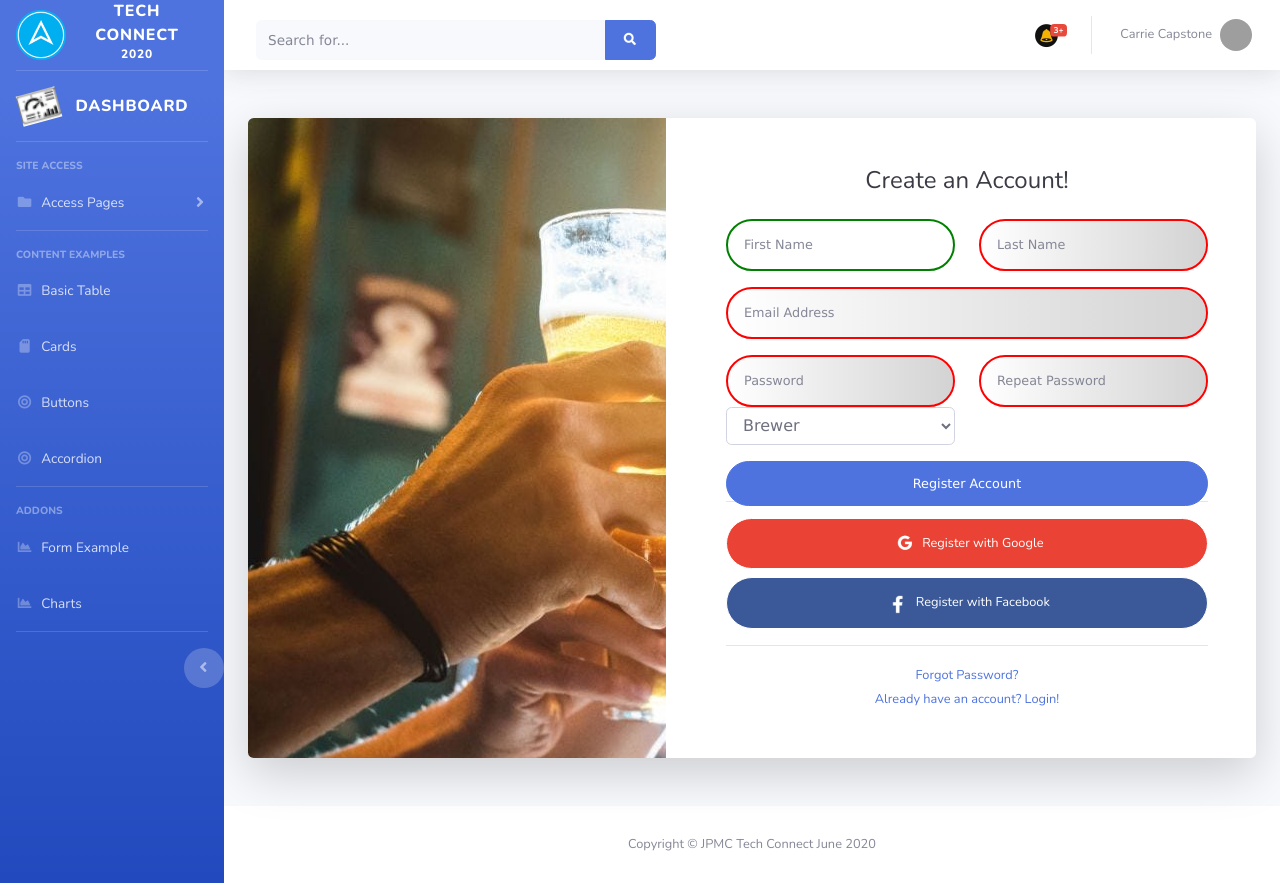
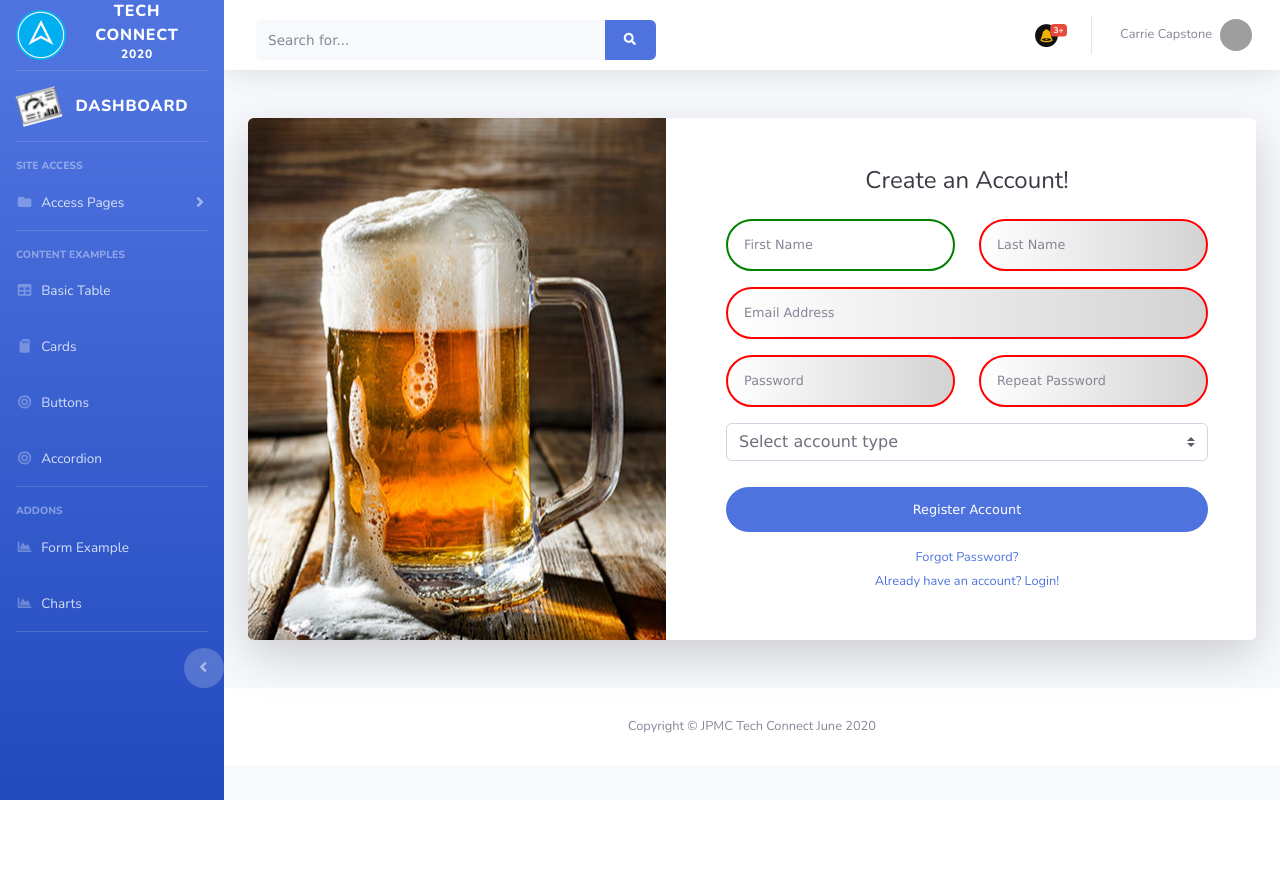
Before and after one commit to tarek-hamid/tech-elevator-capstone, a Java web app: template final-capstone-theme-1/mvc_java/src/main/webapp/WEB-INF/jsp/user/register.jsp in a window 1280 px wide. After the commit the page ends 800 px from the top, so only its background shows below. Run offline with Spring Boot 4, a stand-in JSP engine, Linux system fonts and the light colour scheme; the template is opened without the code that fills it, so the values that code supplies are empty; the project's own start-up code is not run, and a stand-in starts its controllers and pages; database files in the repository are not loaded; some libraries are stand-ins or nearby versions; grey boxes are pictures that could not be loaded.

Commit message:
Registration, login, forgot password pages complete

```diff
--- a/final-capstone-theme-1/mvc_java/src/main/webapp/WEB-INF/jsp/user/login.jsp
+++ b/final-capstone-theme-1/mvc_java/src/main/webapp/WEB-INF/jsp/user/login.jsp
@@ -41,14 +41,14 @@
                       Login
                     </button>
                     <br/><hr/>
-                    <a href="#" class="btn btn-google btn-user btn-block">
+                    <%--<a href="#" class="btn btn-google btn-user btn-block">
                       <c:url var="googleImageUrl" value="/img/googleRed.png" />
                       <img src="${googleImageUrl}" /> &nbsp;Register with Google
                     </a>
                     <a href="#" class="btn btn-facebook btn-user btn-block">
                       <c:url var="fbImageUrl" value="/img/facebook.png" />
                       <img src="${fbImageUrl}" /> &nbsp;Register with Facebook
-                    </a>
+                    </a>--%>
                   </form>
                   <hr>
                   <div class="text-center">
--- a/final-capstone-theme-1/mvc_java/src/main/webapp/WEB-INF/jsp/user/register.jsp
+++ b/final-capstone-theme-1/mvc_java/src/main/webapp/WEB-INF/jsp/user/register.jsp
@@ -10,7 +10,7 @@
       <div class="card-body p-0">
         <!-- Nested Row within Card Body -->
         <div class="row">
-          <div class="col-lg-5 d-none d-lg-block bg-register-image"></div>
+          <div class="col-lg-5 d-none d-lg-block bg-register-image "></div>
           <div class="col-lg-7">
             <div class="p-5">
               <div class="text-center">
@@ -46,27 +46,29 @@
                                 path="confirmPassword" name="confirmPassword" id="confirmPassword" placeholder="Repeat Password"/>
                     <form:errors path="confirmPassword" cssClass="error"/>
                   </div>
-                  <div class="col-sm-6">
-                  <form:select class="form-control" id="role" name="role" path="role" required="true">
-                    <option value="brewer">Brewer</option>
-                    <option value="beerLover">Beer Lover</option>
-                  </form:select>
-                  </div>
                 </div>
+                <div class="form-group">
+                      <form:select path="role" class="custom-select" required = "true">
+                            <option value="">Select account type</option>
+                            <option value="1">Beer Lover</option>
+                            <option value="2">Brewery</option>
+                      </form:select><br>
+                    <form:errors path="role" cssClass="error"/>
+                </div><br>
                 <button type="submit" class="btn btn-primary btn-user btn-block">
                   Register Account
                 </button>
-                <br/><hr/>
-                <a href="#" class="btn btn-google btn-user btn-block">
+<%--                <a href="#" class="btn btn-google btn-user btn-block">
                   <c:url var="googleImageUrl" value="/img/googleRed.png" />
                   <img src="${googleImageUrl}" /> &nbsp;Register with Google
                 </a>
                 <a href="#" class="btn btn-facebook btn-user btn-block">
                   <c:url var="fbImageUrl" value="/img/facebook.png" />
                   <img src="${fbImageUrl}" /> &nbsp;Register with Facebook
-                </a>
+                </a>--%>
               </form:form>
               <hr>
+              <br>
               <div class="text-center">
                 <a class="small" href="/forgot-password">Forgot Password?</a>
               </div>
--- a/final-capstone-theme-1/mvc_java/src/main/webapp/css/site.css
+++ b/final-capstone-theme-1/mvc_java/src/main/webapp/css/site.css
@@ -17,7 +17,16 @@ input:valid {
 }
 
 .bg-register-image {
-    background: url("/img/login.jpg");
+    background: url("/img/BeerLover.png") center;
+}
+
+.bg-login-image {
+    background: url("/img/beer-glasses.jpg") center;
+}
+
+.bg-password-image {
+    background: url("/img/Forgotpassword.png") center;
+    background-size: cover;
 }
 
 /*
```
Also changed, not shown: final-capstone-theme-1/mvc_java/src/main/webapp/css/custom.css (+8 -0 lines), final-capstone-theme-1/mvc_java/src/main/webapp/css/sb-admin-2.css, final-capstone-theme-1/mvc_java/src/main/webapp/img/BeerLover.png (added), final-capstone-theme-1/mvc_java/src/main/webapp/img/Forgotpassword.png (added), final-capstone-theme-1/mvc_java/src/main/webapp/img/beer-glasses.jpg (added), final-capstone-theme-1/mvc_java/src/main/webapp/img/login.jpg (deleted).
